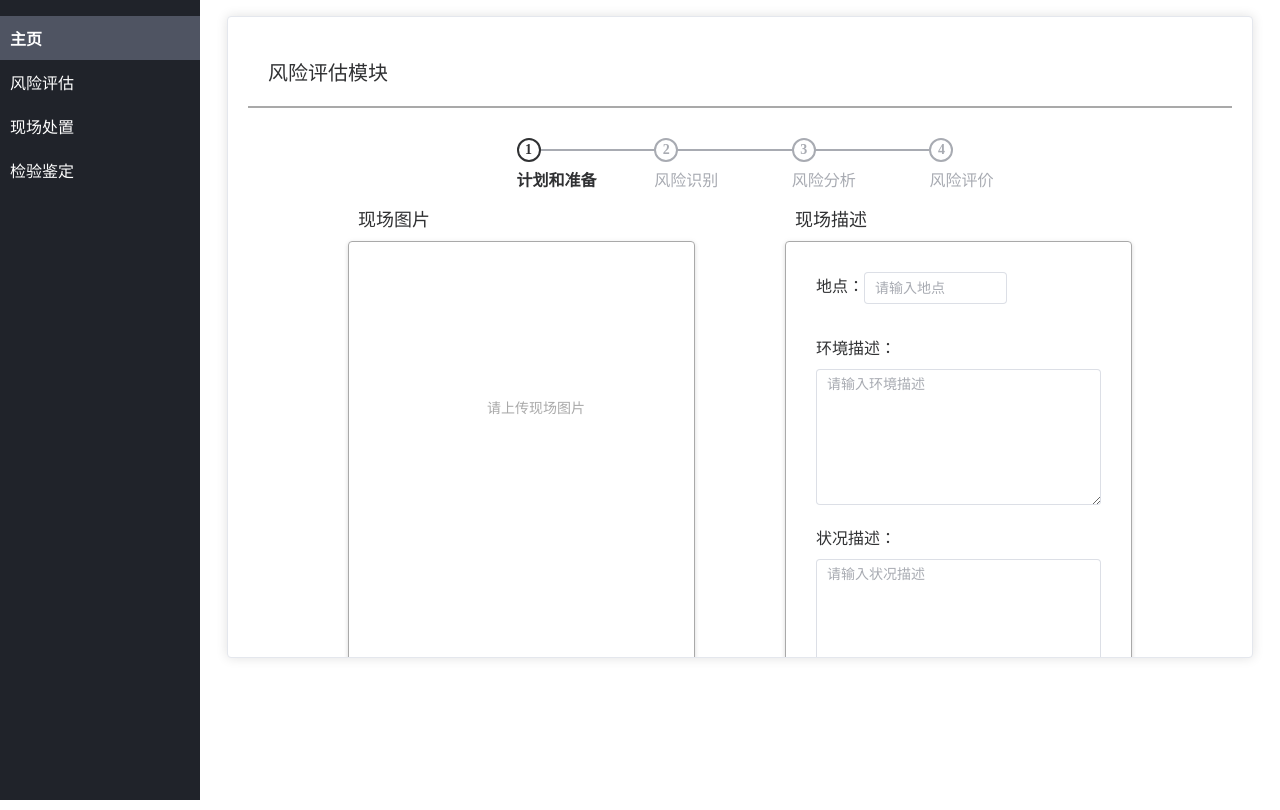
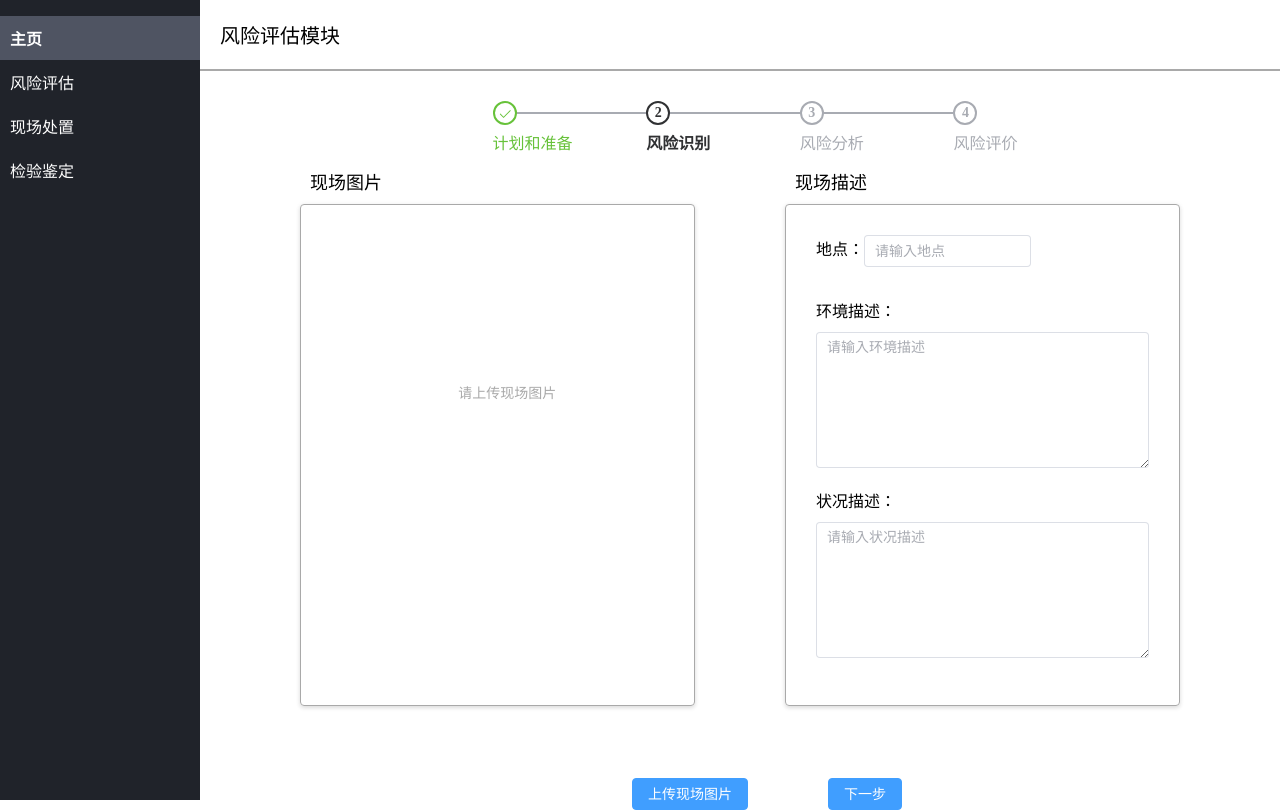
Before and after one commit to zhoumuyao/swaq-web, a Vue app: page /risk in a window 1280 px wide. Built offline with nearby package versions, Linux system fonts and the light colour scheme.

Commit message:
完善了现场风险评估第一个界面

```diff
--- a/src/views/risk/risk0.vue
+++ b/src/views/risk/risk0.vue
@@ -75,7 +75,7 @@
                         </div>
                         <div style="display: flex;justify-content: center; margin-top: 10px;">
 
-                            <router-link :to="{ path: '/risk1', }">
+                            <router-link :to="{ path: '/risk', }">
                                 <el-button size="mini" type="primary" >确认</el-button>
                             </router-link>
                         </div>
--- a/src/views/risk/risk1.vue
+++ b/src/views/risk/risk1.vue
@@ -3,19 +3,19 @@
     <!--    <sidebar></sidebar>-->
     <div class="content">
       <router-view></router-view>
-      <div class="search-container">
-        <el-card class="search-card">
       <div style="padding: 20px; border-bottom:solid 2px ; border-color: darkgray;">
         <label style="font: 20px Extra large;">风险评估模块</label>
       </div>
+
       <div style="margin-left: 30px; margin-top: 30px;">
-            <el-steps :active="0" finish-status="success" style="width: 50%; margin-left: 25%;">
+        <el-steps :active="1" finish-status="success" style="width: 50%; margin-left: 25%;">
           <el-step title="计划和准备"></el-step>
           <el-step title="风险识别"></el-step>
           <el-step title="风险分析"></el-step>
           <el-step title="风险评价"></el-step>
         </el-steps>
       </div>
+
       <div class="description">
         <div style="margin:0px 40px 0 100px;">
           <label class="label">现场图片</label>
@@ -34,13 +34,13 @@
             </div>
             <div style="margin:30px 30px 20px 30px;">
               环境描述：
-                  <el-input placeholder="请输入环境描述" type="textarea" style="display: block; margin:10px 0;"
-                    v-model="textarea1" :autosize="{ minRows: 6, maxRows: 6 }"></el-input>
+              <el-input placeholder="请输入环境描述" type="textarea" style="display: block; margin:10px 0;" v-model="textarea1"
+                :autosize="{ minRows: 6, maxRows: 6 }"></el-input>
             </div>
             <div style="margin:0 30px;">
               状况描述：
-                  <el-input placeholder="请输入状况描述" type="textarea" style="display: block; margin:10px 0;"
-                    v-model="textarea2" :autosize="{ minRows: 6, maxRows: 6 }"></el-input>
+              <el-input placeholder="请输入状况描述" type="textarea" style="display: block; margin:10px 0;" v-model="textarea2"
+                :autosize="{ minRows: 6, maxRows: 6 }"></el-input>
             </div>
           </div>
         </div>
@@ -54,10 +54,8 @@
           <el-button type="primary" style="margin-top: 12px; margin-left: 80px;" @click="test">下一步</el-button>
         </router-link>
       </div>
-
-        </el-card>
+      <div>
       </div>
-
     </div>
 
   </div>
@@ -150,19 +148,4 @@ function test() {
   font-family: "PingFang SC";
   margin: 10px;
   display: block;
-}
-
-
-.search-container {
-  display: flex;
-  justify-content: center;
-  align-items: flex-start;
-  margin-top: 2vh;
-  /* 上边界距离 */
-}
-.search-card {
-  justify-content: center;
-  height: 80vh;
-  width: 80vw;
-}
-</style>
+}</style>
```
Lines whose indentation alone changed are shown as unchanged.
